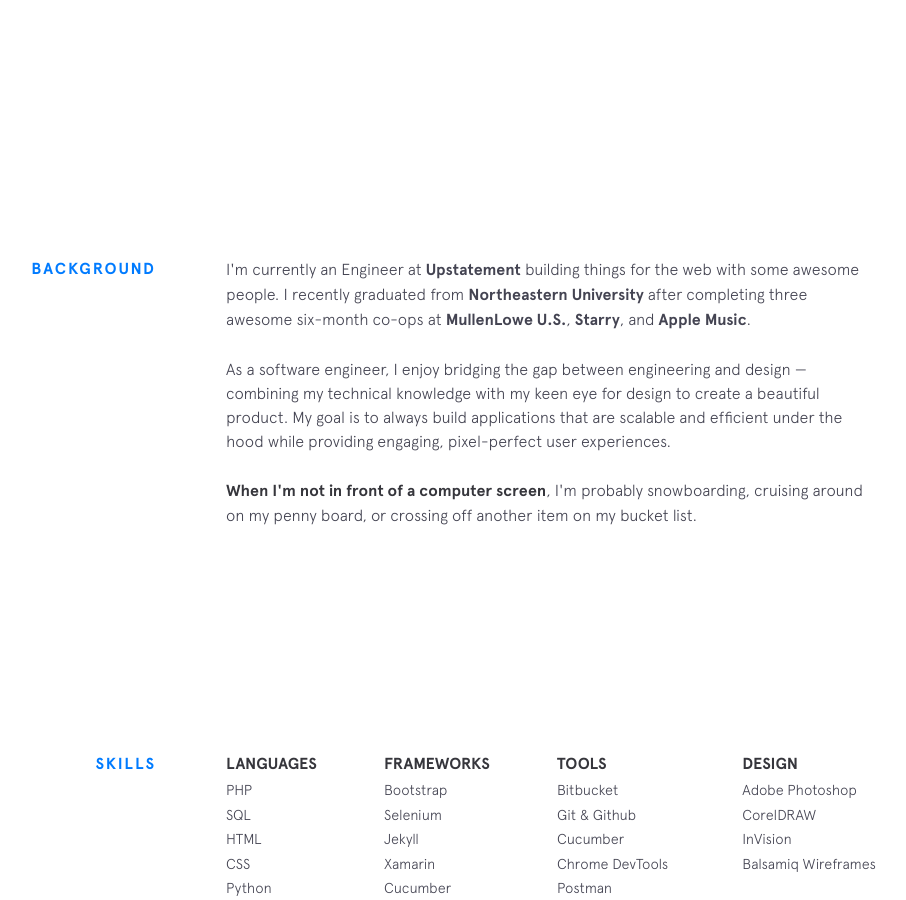
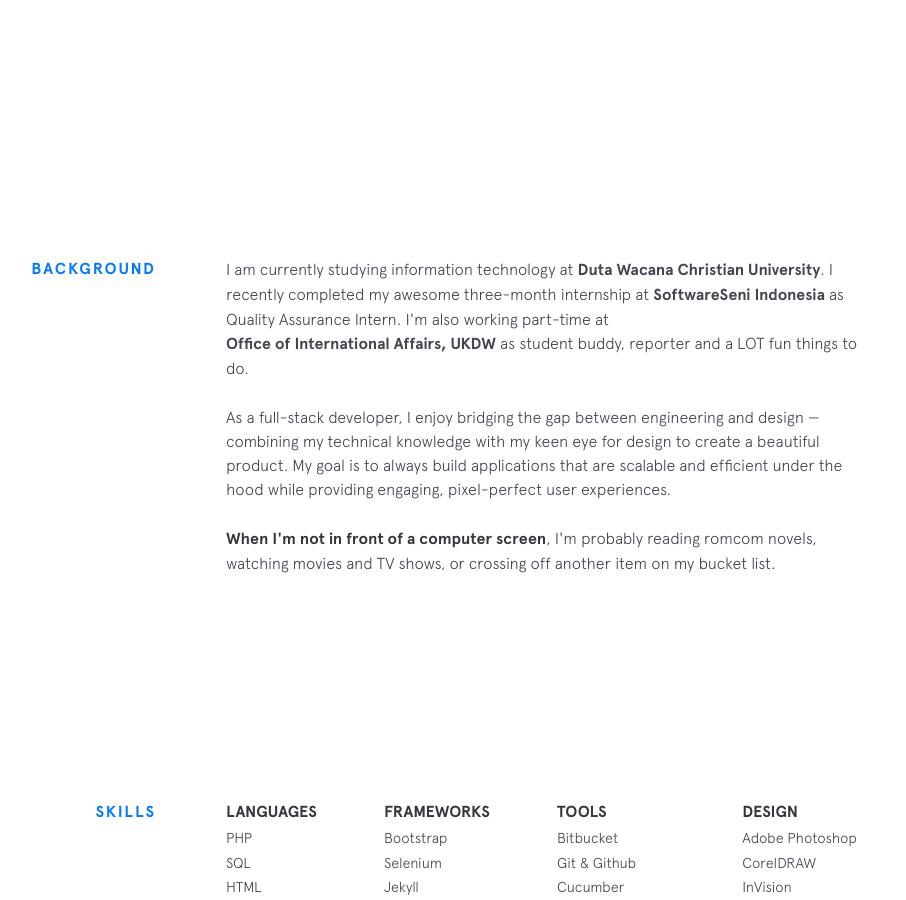
Before and after one commit to ivanhectors/ivanhectors.github.io, a Jekyll site: the page built from index.html, in a window 1280 px wide and 900 px high, scrolled down 743 px. Shown: the whole window, without its empty margins (224-1130 px from the left). Built offline with Jekyll 4.4.1, drawn with Linux system fonts in a browser that asks for light colours; nearby versions of some CDN libraries.

Commit message:
Update background.html

```diff
--- a/_includes/background.html
+++ b/_includes/background.html
@@ -2,22 +2,20 @@
   <div class="section__title">Background</div>
   <div class="section__content">
     <p>
-      I'm currently an Engineer at
-      <a class="underline-link" href="https://www.upstatement.com/" target="_blank">Upstatement</a> building things for the web with some awesome people. I recently graduated from
-      <a class="underline-link" href="http://www.ccis.northeastern.edu/" target="_blank">Northeastern University</a> after completing three awesome six-month co-ops at
-      <a class="underline-link" href="https://us.mullenlowe.com/" target="_blank">MullenLowe U.S.</a>,
-      <a class="underline-link" href="https://starry.com/" target="_blank">Starry</a>, and
-      <a class="underline-link" href="https://www.apple.com/music/" target="_blank">Apple Music</a>.
+      I am currently studying information technology at
+      <a class="underline-link" href="https://ukdw.ac.id/" target="_blank">Duta Wacana Christian University</a>. I recently completed my awesome three-month internship at
+      <a class="underline-link" href="https://softwareseni.co.id/" target="_blank">SoftwareSeni Indonesia</a> as Quality Assurance Intern. I'm also working part-time at
+      <a class="underline-link" href="http://oia.ukdw.ac.id" target="_blank">Office of International Affairs, UKDW</a> as student buddy, reporter and a LOT fun things to do.
     </p>
 
     <p>
-      As a software engineer, I enjoy bridging the gap between engineering and design &mdash; combining my technical knowledge
+      As a full-stack developer, I enjoy bridging the gap between engineering and design &mdash; combining my technical knowledge
       with my keen eye for design to create a beautiful product. My goal is to always build applications that are scalable
       and efficient under the hood while providing engaging, pixel-perfect user experiences.
     </p>
 
     <p>
-      <strong>When I'm not in front of a computer screen</strong>, I'm probably snowboarding, cruising around on my penny board,
+      <strong>When I'm not in front of a computer screen</strong>, I'm probably reading romcom novels, watching movies and TV shows,
       or crossing off another item on my bucket list.
     </p>
 
```
